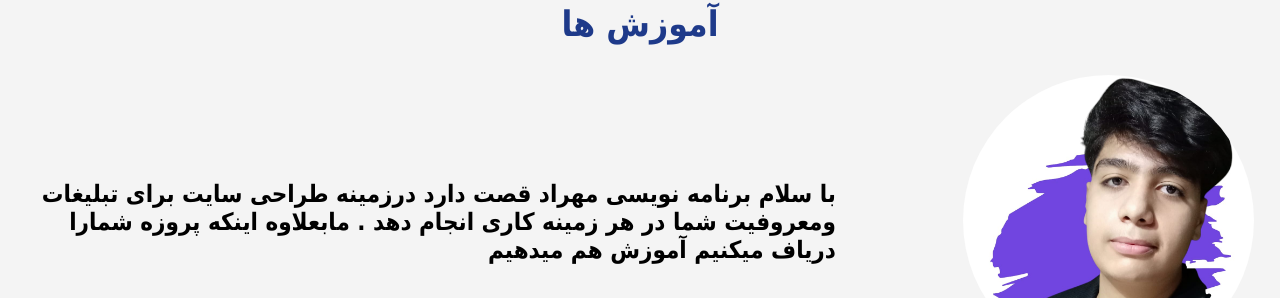
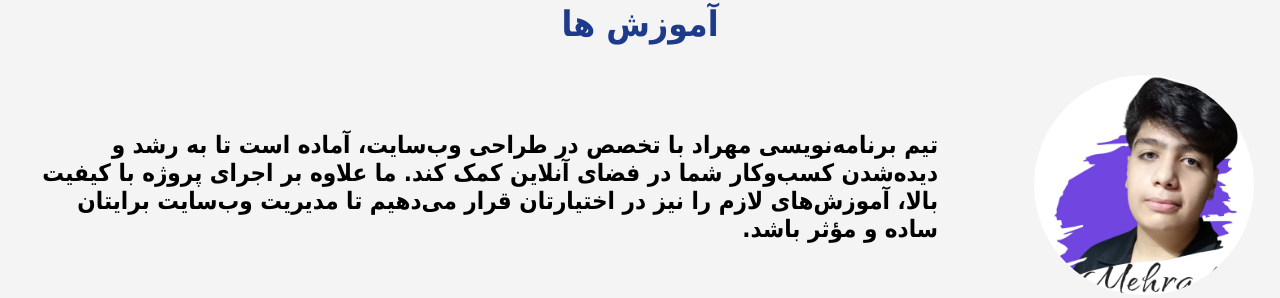
Before and after one commit to 11m77/programmermehrad, a plain HTML site: page index.html in a window 1280 px wide. Shown: the part 933-1231 px from the top of the page. Drawn offline with Linux system fonts and the light colour scheme; a web font is replaced by a local one.

Commit message:
Update index.html

```diff
--- a/index.html
+++ b/index.html
@@ -125,7 +125,8 @@ footer{text-align:center;padding:2rem;color:var(--text);background:var(--card);f
     <table>
       <tr>
         <td><img src="mmd.jpg" alt="" style="width: 70%;height: 70%;border-radius: 50%;"></td>
-        <td><h1>با سلام برنامه نویسی مهراد قصت دارد درزمینه طراحی سایت برای تبلیغات ومعروفیت شما در هر زمینه کاری انجام دهد . مابعلاوه اینکه پروزه شمارا دریاف میکنیم آموزش هم میدهیم</h1></td>
+        <td><h1>تیم برنامه‌نویسی مهراد با تخصص در طراحی وب‌سایت، آماده است تا به رشد و دیده‌شدن کسب‌وکار شما در فضای آنلاین کمک کند.
+ما علاوه بر اجرای پروژه با کیفیت بالا، آموزش‌های لازم را نیز در اختیارتان قرار می‌دهیم تا مدیریت وب‌سایت برایتان ساده و مؤثر باشد.</h1></td>
 
       </tr>
     </table>
```
